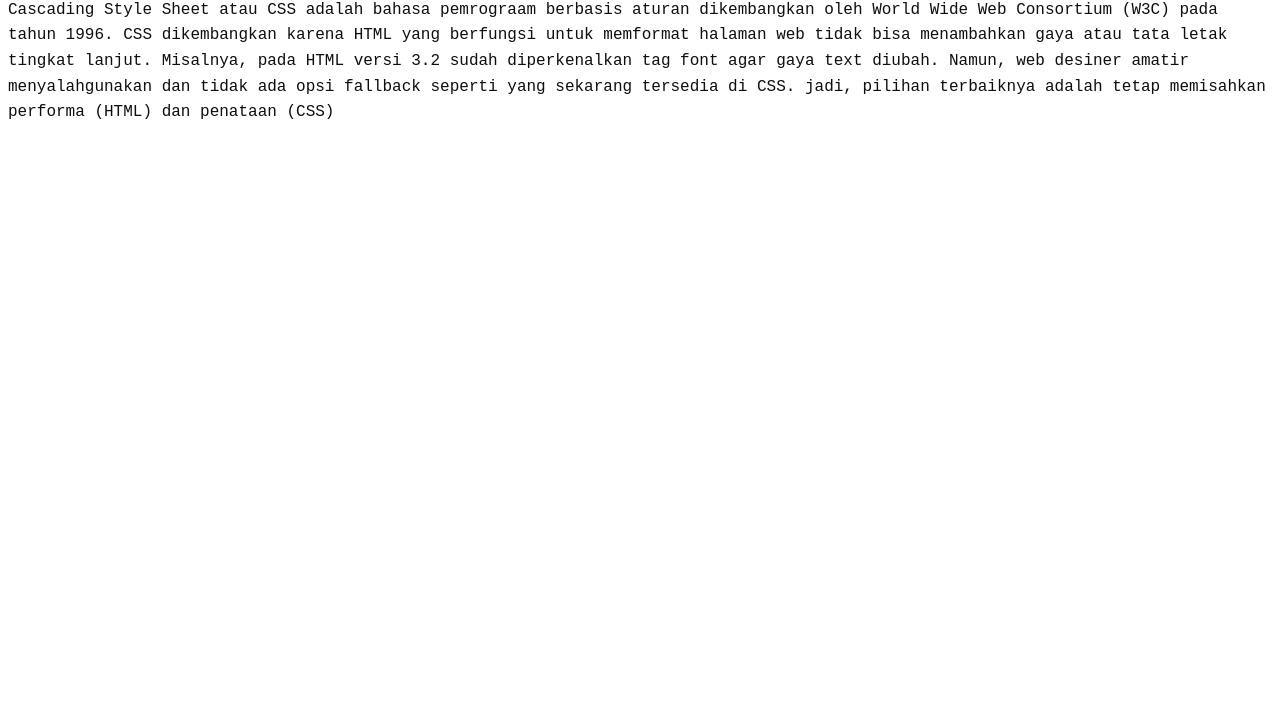
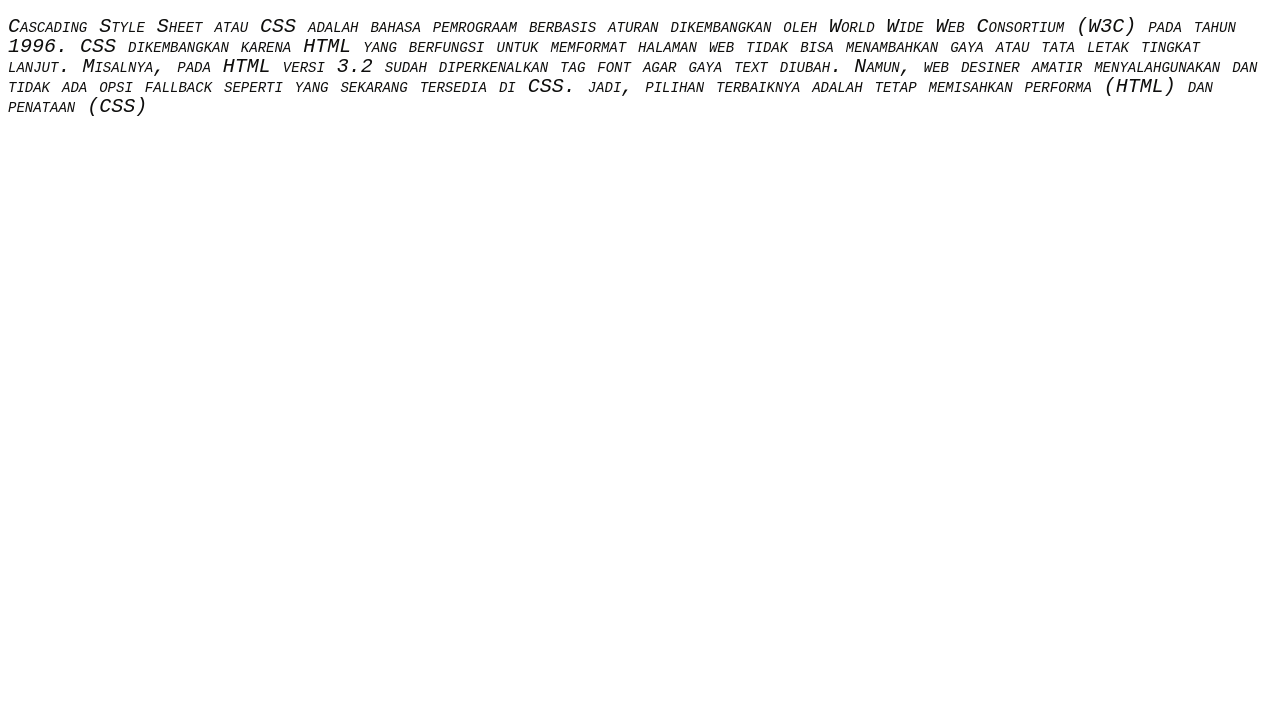
Before and after one commit to jajangaf/latihan-css, a plain HTML site: page index.html in a window 1280 px wide. Shown: the part 82-800 px from the top of the page. Drawn offline with Linux system fonts and the light colour scheme.

Commit message:
Menambahkan style font

```diff
--- a/style.css
+++ b/style.css
@@ -1,6 +1,11 @@
-body{ font-family: 'Courier New';}
+body{
+    font-family: 'Courier New';
+    font-size: 20px;
+    font-variant: small-caps;
+    font-style: italic;
+}
 h1{color: blueviolet;}
 p{
-   line-height: 1.6em;
+   line-height: 20px;
    color: rgb(14, 14, 13);
   }
```
